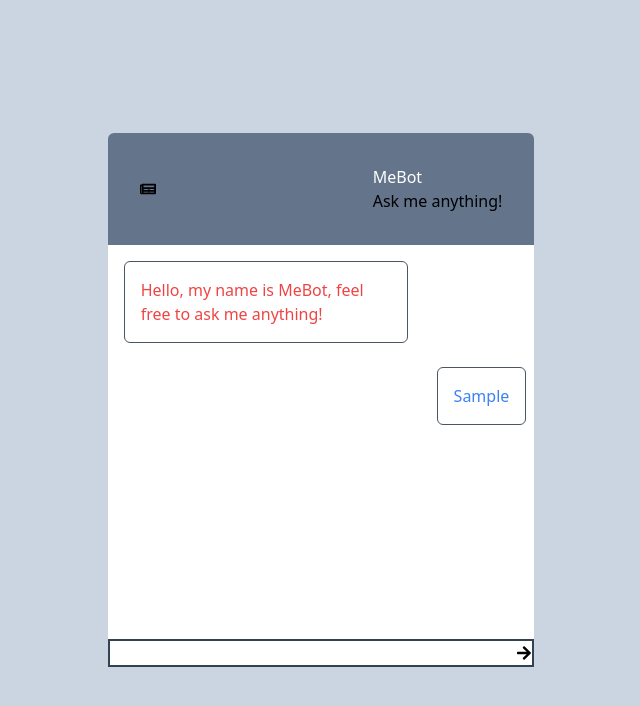
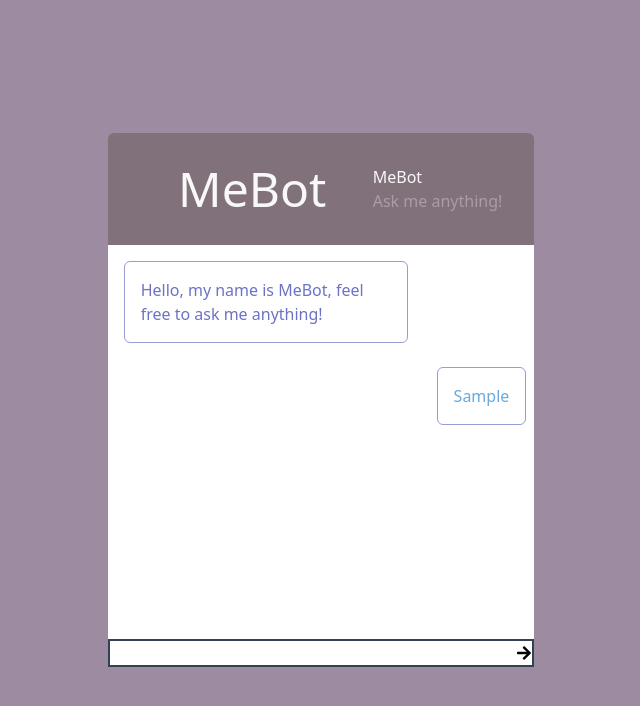
Before and after one commit to gwilliamleung/mebot, a React (Create React App) app: page / in a window 1280 px wide. Both pictures are taken after typing "Sample" into the empty fields and a click on the button 843 px from the left and 652 px from the top of the page. Shown: the top 706 px of the page, without its empty margins (319-959 px from the left). Built offline with nearby package versions, Linux system fonts and the light colour scheme; no server answers.

Commit message:
changed color + hid api key

```diff
--- a/src/App.js
+++ b/src/App.js
@@ -1,9 +1,11 @@
-import { FaNewspaper, FaArrowRight } from "react-icons/fa"
+import {FaArrowRight } from "react-icons/fa"
 import React, { useState, useEffect, useRef  } from 'react'
+import { process } from "./env"
 
 function App() {
   const [userInput, setUserInput] = useState('')
   const [conversationArr, setConversationArr] = useState([])
+  const apiKey = process.env.OPENAI_API_KEY
 
   useEffect(() => {
     setConversationArr(() => [
@@ -13,11 +15,6 @@ function App() {
       },
     ])
   },[])
-
-  // const insturctionObj = [{
-  //   role: 'system',
-  //   content: 'Friendly short message generator that encourages what the user said. '
-  // }]
 
   const handleInputChange = (event) => {
     setUserInput(event.target.value)
@@ -43,7 +40,7 @@ function App() {
         const response = await fetch("https://api.openai.com/v1/chat/completions",{
           method: "POST",
           headers: {
-            // "Authorization": "Bearer ",
+            "Authorization": `Bearer ${apiKey}`,
             "Content-Type": "application/json"
           },
           body: JSON.stringify({
@@ -71,33 +68,26 @@ function App() {
 
 
     return (
-      <div className="bg-slate-300 flex justify-center items-center h-screen">
-        <div className="bg-slate-500 w-1/3 h-2/3 justify-between rounded-md items-center flex flex-col">
+      <div className="bg-[#9D8CA1] flex justify-center items-center h-screen">
+        <div className="bg-[#81717A] w-1/3 h-2/3 justify-between rounded-md items-center flex flex-col">
           <div className="flex w-full justify-between items-center p-8">
-            <FaNewspaper />
+            <div/>
+            <h1 className="text-5xl text-[#F9F8F8] mr-2">MeBot</h1>
             <div className="flex flex-col">
-              <h2 className="text-white">MeBot</h2>
-              <h2>Ask me anything!</h2>
+              <h2 className="text-[#F9F8F8]">MeBot</h2>
+              <h2 className="text-[#AA9DA4]">Ask me anything!</h2>
             </div>
           </div>
           <div className="h-full w-full bg-white justify-between rounded-b-md flex flex-col ">
             <div className="overflow-y-auto h-96 flex flex-col ">
-              <div className="text-red-500 border border-gray-600 p-4 w-2/3 m-4 rounded-md self-start">Hello, my name is MeBot, feel free to ask me anything!</div>
+              <div className="text-[#6C72C6] border border-[#989CD7] p-4 w-2/3 m-4 rounded-md self-start">Hello, my name is MeBot, feel free to ask me anything!</div>
               {conversationArr.map((message, index) => {
                 if (index === 0) return null
                 return (
                   <div
                     key={index}
-                    className={`${message.role === "user" ? " text-blue-500 self-end ml-auto" : "flex flex-col items-start text-red-500 self-start"}
-                      border border-gray-600
-                      p-4
-                      m-2
-                      ml-4
-                      rounded-md
-                      break-words
-                      inline-flex
-                    `}
-                  >
+                    className={`${message.role === "user" ? " text-[#69A9DD] self-end ml-auto" : "flex flex-col items-start text-[#6C72C6] self-start"}
+                      border border-[#989CD7] p-4 m-2 ml-4 rounded-md break-words inline-flex`}>
                   <p className=" text-right">{message.content}</p>
                 </div>
                 )
@@ -110,7 +100,7 @@ function App() {
                   type="text"
                   value={userInput}
                   onChange={handleInputChange}
-                  className="w-3/4 mt-auto"
+                  className="w-[90%] mt-auto"
                 />
                 <button type="submit"><FaArrowRight /></button>
               </div>
@@ -124,6 +114,10 @@ function App() {
 export default App
 
 
+  // const insturctionObj = [{
+  //   role: 'system',
+  //   content: 'Friendly short message generator that encourages what the user said. '
+  // }]
 
 // Below are first testing of ChatBot using text-davinci-003, only generating single-turn task
 // const handleInputChange = (event) => {
```
